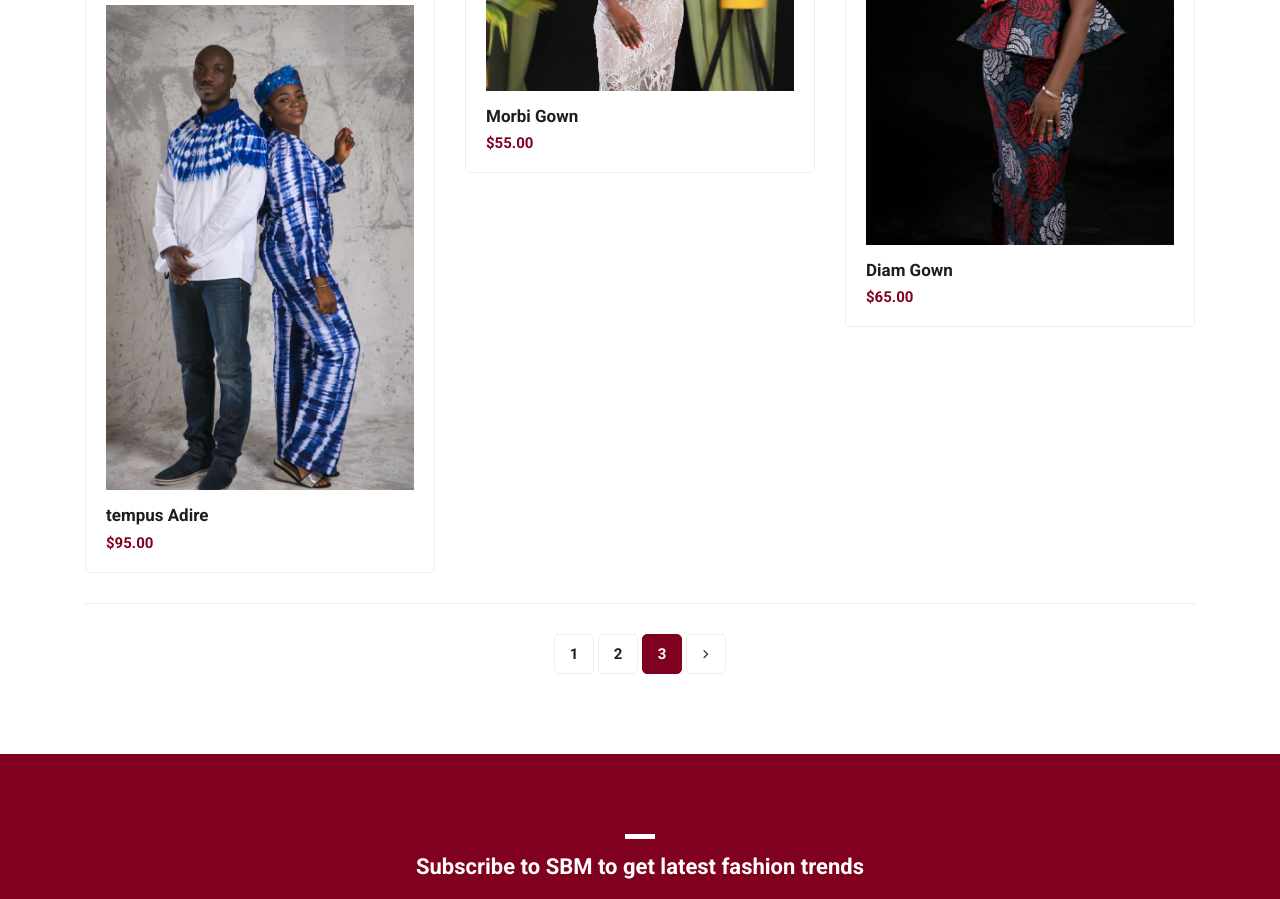
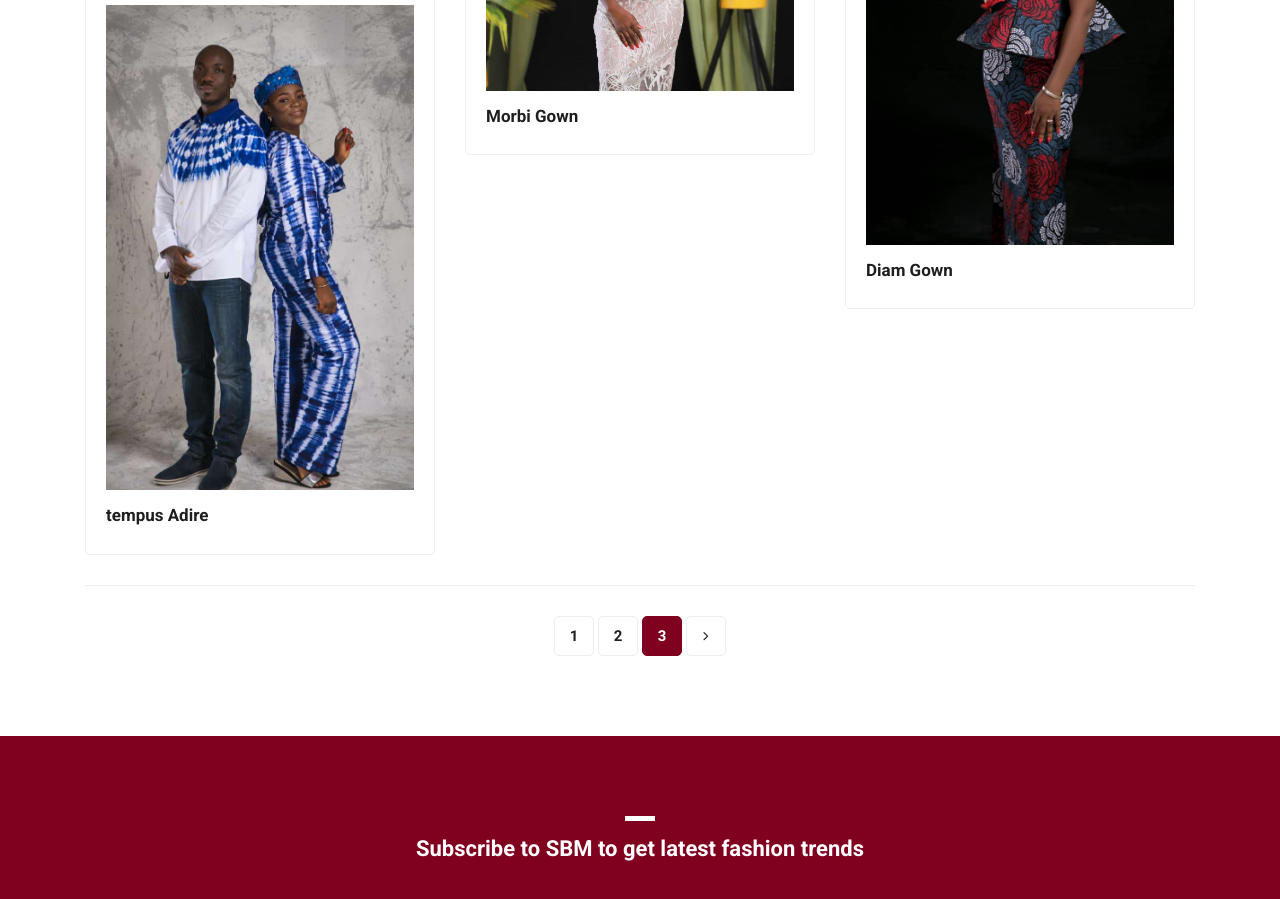
Before and after one commit to tobiii-driod/stitchbymoon, a plain HTML site: page product3.html in a window 1280 px wide. Shown: the part 1100-1999 px from the top of the page. Drawn offline with Linux system fonts and the light colour scheme.

Commit message:
Update product3.html

```diff
--- a/product3.html
+++ b/product3.html
@@ -115,7 +115,7 @@ https://www.tooplate.com/view/2114-pixie
                 <div class="featured-item">
                   <img src="assets/image2/2c7e9afafe224e0c81114ed8683e2c43.jpg" alt="">
                   <h4>Morbi Gown</h4>
-                  <h6>$55.00</h6>
+
                 </div>
               </a>
             </div>
@@ -124,7 +124,7 @@ https://www.tooplate.com/view/2114-pixie
                 <div class="featured-item">
                   <img src="assets/image2/IMG-20210716-WA0054.jpg" alt="">
                   <h4> Diam Gown</h4>
-                  <h6>$65.00</h6>
+
                 </div>
               </a>
             </div>
@@ -135,7 +135,7 @@ https://www.tooplate.com/view/2114-pixie
                 <div class="featured-item">
                   <img src="assets/image2/7685ea3d31c748e69bb9a40e40468001.jpg" alt="">
                   <h4>tempus Adire</h4>
-                  <h6>$95.00</h6>
+
                 </div>
               </a>
             </div>
```
